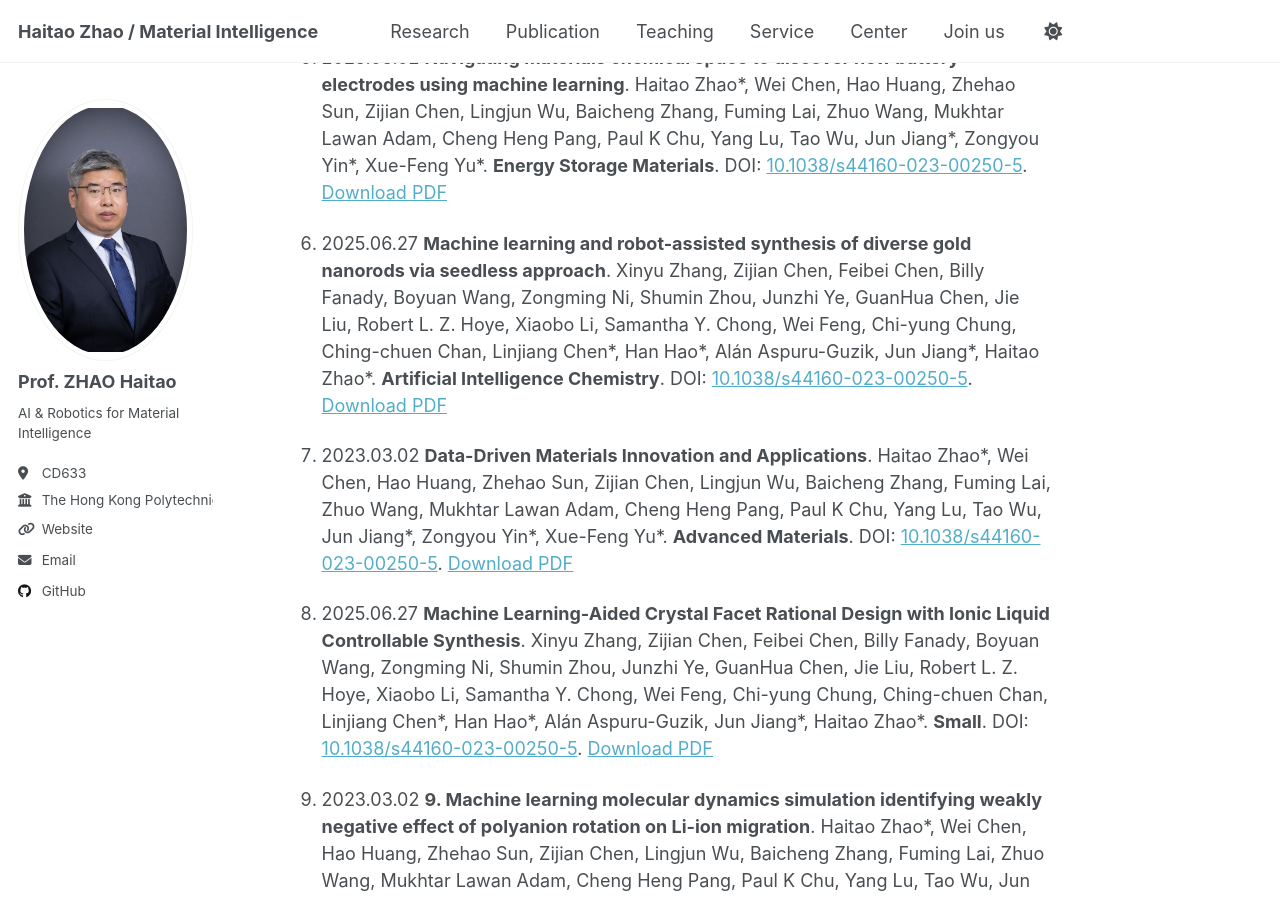
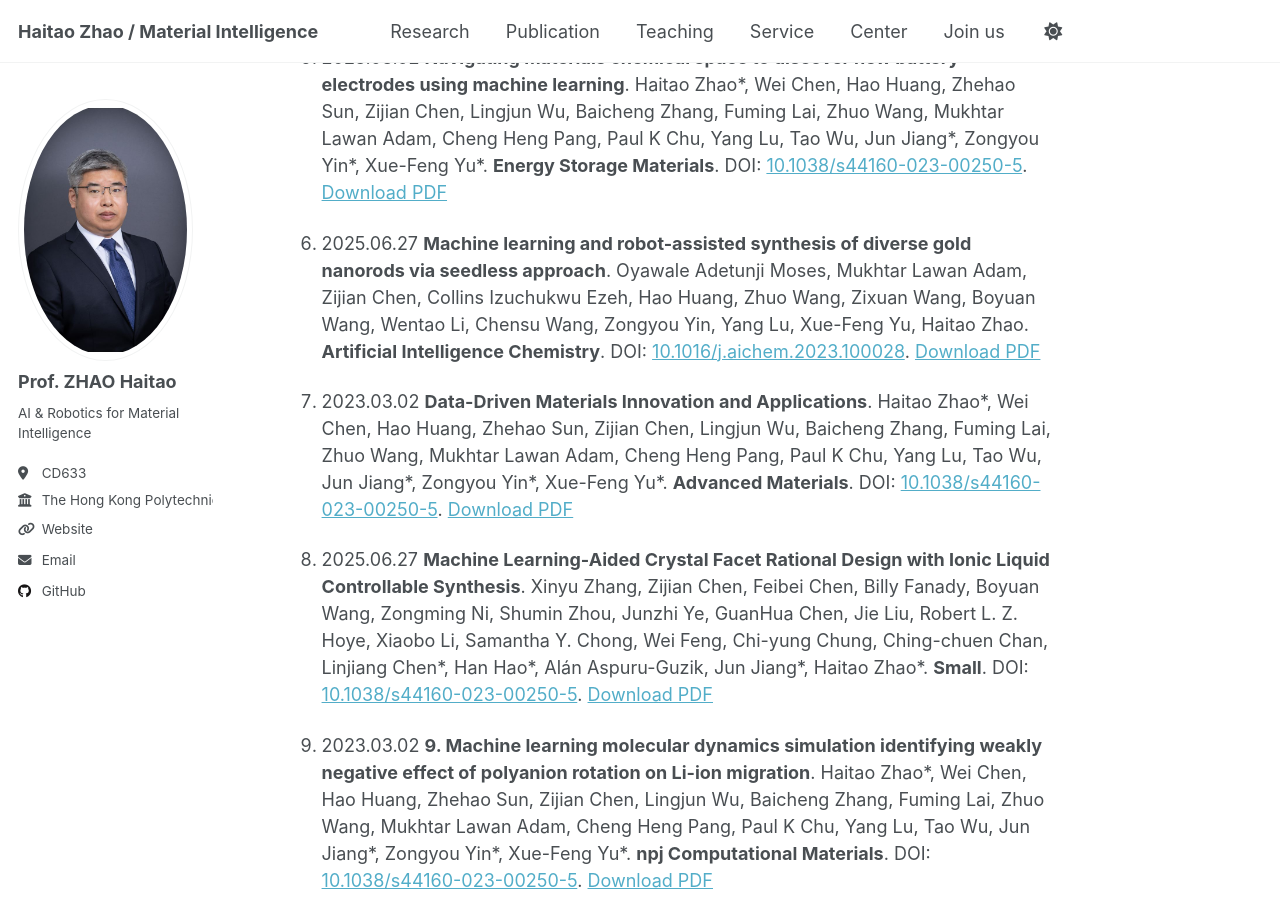
Before and after one commit to HaitaoZhao-PolyU/HaitaoZhao-PolyU.github.io, a Jekyll site: the page built from _publication1/publication.md, in a window 1280 px wide and 900 px high, scrolled down 940 px. Built offline with Jekyll 4.4.1, drawn with Linux system fonts in a browser that asks for light colours.

Commit message:
Update publication.md

```diff
--- a/_publication1/publication.md
+++ b/_publication1/publication.md
@@ -16,7 +16,7 @@ collection: publication1
 
 5. 2023.03.02 **Navigating materials chemical space to discover new battery electrodes using machine learning**. Haitao Zhao\*, Wei Chen, Hao Huang, Zhehao Sun, Zijian Chen, Lingjun Wu, Baicheng Zhang, Fuming Lai, Zhuo Wang, Mukhtar Lawan Adam, Cheng Heng Pang, Paul K Chu, Yang Lu, Tao Wu, Jun Jiang\*, Zongyou Yin\*, Xue-Feng Yu\*. **Energy Storage Materials**. DOI: [10.1038/s44160-023-00250-5](https://www.sciencedirect.com/science/article/abs/pii/S2405829723004683?via%3Dihub). [Download PDF](/files/s44160-023-00250-5 (2).pdf)
 
-6. 2025.06.27 **Machine learning and robot-assisted synthesis of diverse gold nanorods via seedless approach**. Xinyu Zhang, Zijian Chen, Feibei Chen, Billy Fanady, Boyuan Wang, Zongming Ni, Shumin Zhou, Junzhi Ye, GuanHua Chen, Jie Liu, Robert L. Z. Hoye, Xiaobo Li, Samantha Y. Chong, Wei Feng, Chi-yung Chung, Ching-chuen Chan, Linjiang Chen\*, Han Hao\*, Alán Aspuru-Guzik, Jun Jiang\*, Haitao Zhao\*. **Artificial Intelligence Chemistry**. DOI: [10.1038/s44160-023-00250-5](https://doi.org/10.1038/s44160-023-00250-5). [Download PDF](/files/s44160-023-00250-5 (2).pdf)
+6. 2025.06.27 **Machine learning and robot-assisted synthesis of diverse gold nanorods via seedless approach**. Oyawale Adetunji Moses, Mukhtar Lawan Adam, Zijian Chen, Collins Izuchukwu Ezeh, Hao Huang, Zhuo Wang, Zixuan Wang, Boyuan Wang, Wentao Li, Chensu Wang, Zongyou Yin, Yang Lu, Xue-Feng Yu, Haitao Zhao. **Artificial Intelligence Chemistry**. DOI: [10.1016/j.aichem.2023.100028](https://www.sciencedirect.com/science/article/pii/S2949747723000283). [Download PDF](/files/s44160-023-00250-5 (2).pdf)
 
 7. 2023.03.02 **Data-Driven Materials Innovation and Applications**. Haitao Zhao\*, Wei Chen, Hao Huang, Zhehao Sun, Zijian Chen, Lingjun Wu, Baicheng Zhang, Fuming Lai, Zhuo Wang, Mukhtar Lawan Adam, Cheng Heng Pang, Paul K Chu, Yang Lu, Tao Wu, Jun Jiang\*, Zongyou Yin\*, Xue-Feng Yu\*. **Advanced Materials**. DOI: [10.1038/s44160-023-00250-5](https://doi.org/10.1038/s44160-023-00250-5). [Download PDF](/files/s44160-023-00250-5 (2).pdf)
 
```
